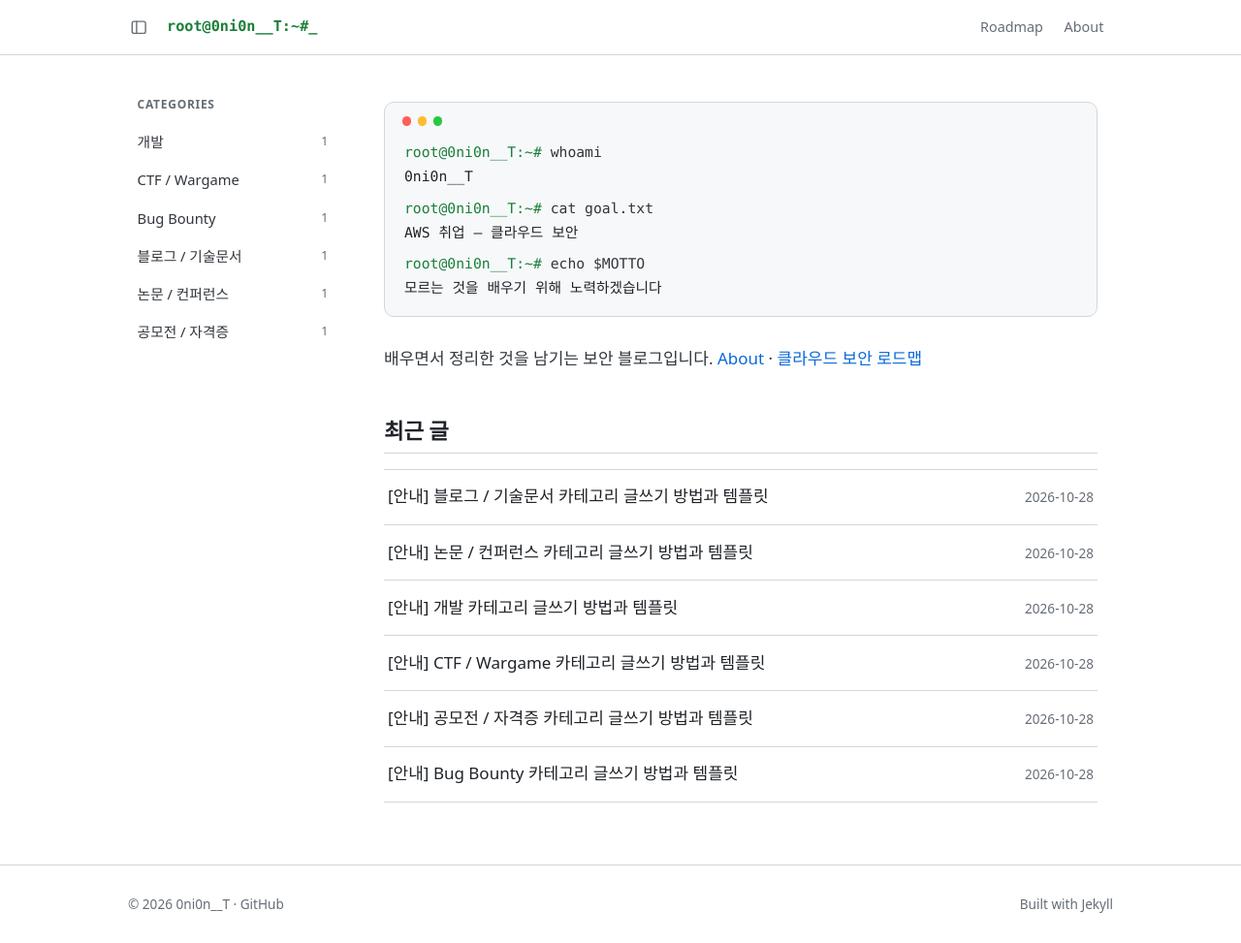
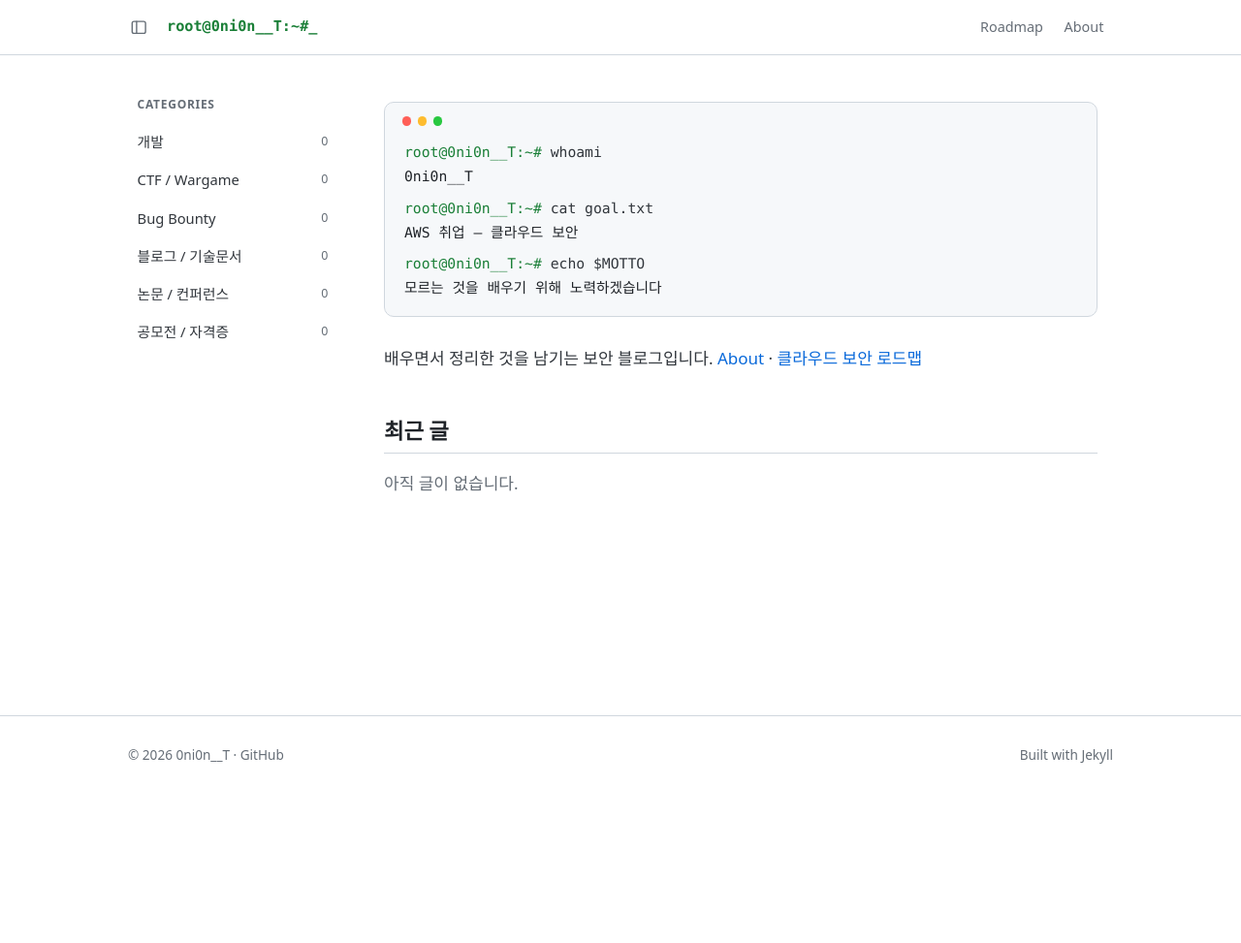
Before and after one commit to 0ni0n-t/0ni0n-t.github.io, a Jekyll site: the page built from index.md, in a window 1280 px wide and 973 px high. Shown: the whole window at 97% size. Built offline with Jekyll 4.4.1, drawn with Linux system fonts in a browser that asks for light colours.

Commit message:
Remove generated guide/template posts
These six [안내] posts were generated, not written by the author.
Home shows an empty-state message until the first real post.

Co-Authored-By: Claude Opus 5.5 <noreply@anthropic.com>

````diff
--- a/_posts/2026-10-28-bug-bounty-how-to-write.md
+++ /dev/null
@@ -1,40 +0,0 @@
----
-title: "[안내] Bug Bounty 카테고리 글쓰기 방법과 템플릿"
-category: bug-bounty
----
-
-이 글은 실제 제보 기록이 아니라 **Bug Bounty** 카테고리에 글을 쓸 때 쓰는 안내와 템플릿입니다.
-
-**원칙: 프로그램이 승인한 scope 안에서만 활동한다.**
-
-## 올리기 전 확인
-
-- 대상이 프로그램의 공식 scope 에 들어 있었는가?
-- 프로그램 정책이 공개(disclosure)를 허용하는가? 허용 시점과 범위는?
-- 대상 서비스, 사용자 데이터, 내부 정보가 드러나지 않는가?
-
-위 조건 중 하나라도 확실하지 않으면 올리지 않습니다. 공개가 허용되지 않은 내용은 방법론·공부 기록만 씁니다.
-
-## 작성 템플릿 (공개 허용된 경우)
-
-```markdown
----
-title: "제목 (취약점 유형)"
-category: bug-bounty
----
-
-## 프로그램과 공개 허용 근거 (정책 링크)
-## 취약점 유형과 개념
-## 발견 과정 (민감 정보 가림)
-## 영향
-## 조치와 타임라인
-## 배운 점
-```
-
-## 공부 기록 템플릿
-
-```markdown
-## 오늘 공부한 취약점 유형
-## 연습 환경 (직접 만든 실습 환경, 공개 실습 플랫폼 등)
-## 정리
-```
--- a/_posts/2026-10-28-contests-certs-how-to-write.md
+++ /dev/null
@@ -1,41 +0,0 @@
----
-title: "[안내] 공모전 / 자격증 카테고리 글쓰기 방법과 템플릿"
-category: contests-certs
----
-
-이 글은 실제 참여 기록이 아니라 **공모전 / 자격증** 카테고리에 글을 쓸 때 쓰는 안내와 템플릿입니다.
-
-## 작성 원칙
-
-- 시험 문제 내용은 응시 규정상 공개할 수 없는 경우가 많으므로 쓰지 않습니다. 공부 방법과 범위만 씁니다.
-- 시험 구성·비용 같은 정보는 바뀔 수 있으므로 공식 페이지 링크와 확인 날짜를 함께 적습니다.
-
-## 공모전 템플릿
-
-```markdown
----
-title: "[공모전] 이름 — 주제"
-category: contests-certs
----
-
-## 공모전 정보 (주최, 공식 링크)
-## 팀 / 역할
-## 준비 과정
-## 결과물
-## 배운 점
-```
-
-## 자격증 공부 템플릿
-
-```markdown
----
-title: "[자격증 공부] 이름"
-category: contests-certs
----
-
-## 공식 안내 링크 (확인 날짜)
-## 공부 범위
-## 공부 계획과 자료
-## 실습한 것
-## 회고
-```
--- a/_posts/2026-10-28-ctf-wargame-how-to-write.md
+++ /dev/null
@@ -1,28 +0,0 @@
----
-title: "[안내] CTF / Wargame 카테고리 글쓰기 방법과 템플릿"
-category: ctf-wargame
----
-
-이 글은 실제 풀이가 아니라 **CTF / Wargame** 카테고리에 글을 쓸 때 쓰는 안내와 템플릿입니다.
-
-## 올리기 전 확인
-
-- 대회가 끝났는가? 진행 중인 대회의 문제는 올리지 않습니다.
-- 워게임 사이트나 대회가 풀이 공개를 허용하는가? 금지하면 올리지 않습니다.
-- 플래그 값 자체는 쓰지 않고 풀이 과정과 배운 점을 중심으로 씁니다.
-
-## 작성 템플릿
-
-```markdown
----
-title: "[대회/사이트명] 문제명 (분야)"
-category: ctf-wargame
----
-
-## 문제 정보 (출처, 분야, 공개 허용 여부)
-## 처음 관찰한 것
-## 시도한 방법 (실패한 것 포함)
-## 핵심 아이디어
-## 배운 개념과 참고 자료
-## 방어 관점: 이 문제가 실제 서비스라면 어떻게 막을까
-```
--- a/_posts/2026-10-28-dev-how-to-write.md
+++ /dev/null
@@ -1,33 +0,0 @@
----
-title: "[안내] 개발 카테고리 글쓰기 방법과 템플릿"
-category: dev
----
-
-이 글은 실제 활동 기록이 아니라 **개발** 카테고리에 글을 쓸 때 쓰는 안내와 템플릿입니다.
-
-## 이 카테고리에 쓰는 글
-
-- 직접 만든 것의 설계와 구현 과정
-- 만들면서 막힌 점과 해결한 방법
-- 보안 관점에서 다시 고친 부분(입력 검증, 인증, 권한 등)
-
-## 작성 템플릿
-
-파일 이름: `_posts/YYYY-MM-DD-영문-slug.md`
-
-```markdown
----
-title: "제목"
-category: dev
----
-
-## 무엇을 만들었나
-## 왜 만들었나
-## 구조 (그림이나 목록)
-## 막힌 점과 해결
-## 보안 관점에서 점검한 것
-## 다음에 할 것
-## 참고 링크
-```
-
-> 코드에 접속 키나 개인정보가 들어가지 않았는지 올리기 전에 확인합니다.
--- a/_posts/2026-10-28-papers-conferences-how-to-write.md
+++ /dev/null
@@ -1,29 +0,0 @@
----
-title: "[안내] 논문 / 컨퍼런스 카테고리 글쓰기 방법과 템플릿"
-category: papers-conferences
----
-
-이 글은 **논문 / 컨퍼런스** 카테고리에 글을 쓸 때 쓰는 안내와 템플릿입니다.
-
-## 작성 원칙
-
-- 논문 제목·저자·발표처·연도는 원문에서 확인한 그대로 적고 링크를 답니다.
-- 저자의 주장과 내 해석을 구분합니다.
-- 그림이나 표를 옮길 때는 출처를 밝힙니다.
-
-## 작성 템플릿
-
-```markdown
----
-title: "[논문] 제목 요약"
-category: papers-conferences
----
-
-## 서지 정보 (제목, 저자, 발표처, 연도, 링크)
-## 풀려는 문제
-## 방법
-## 결과 (논문이 보인 것)
-## 한계
-## 내 생각 / 클라우드 보안과의 연결
-## 더 읽을 것
-```
--- a/_posts/2026-10-28-tech-docs-how-to-write.md
+++ /dev/null
@@ -1,34 +0,0 @@
----
-title: "[안내] 블로그 / 기술문서 카테고리 글쓰기 방법과 템플릿"
-category: tech-docs
----
-
-이 글은 **블로그 / 기술문서** 카테고리에 글을 쓸 때 쓰는 안내와 템플릿입니다.
-
-## 이 카테고리에 쓰는 글
-
-- 개념 정리 (예: 네트워크, 리눅스, 클라우드 서비스)
-- 도구 사용법
-- 공식 문서를 읽고 요약한 글
-
-## 작성 원칙
-
-- 사실은 원문 링크를 함께 적습니다. 확인하지 못한 내용은 "(미확인)"을 붙입니다.
-- 원문 요약과 내 의견을 구분합니다.
-- 언제 확인한 내용인지 날짜를 적습니다(문서는 바뀝니다).
-
-## 작성 템플릿
-
-```markdown
----
-title: "주제"
-category: tech-docs
----
-
-## 한 줄 요약
-## 배경
-## 핵심 내용
-## 직접 해본 것
-## 정리 / 내 생각
-## 참고 (원문 링크, 확인 날짜)
-```
--- a/index.md
+++ b/index.md
@@ -16,6 +16,7 @@ title: Home
 
 ## 최근 글
 
+{% if site.posts.size > 0 %}
 <ul class="post-list">
 {% for post in site.posts limit:10 %}
   <li>
@@ -24,3 +25,6 @@ title: Home
   </li>
 {% endfor %}
 </ul>
+{% else %}
+<p class="muted">아직 글이 없습니다.</p>
+{% endif %}
````
Also changed, not shown: docs/github-pages-guide.md (+1 -1 lines).
